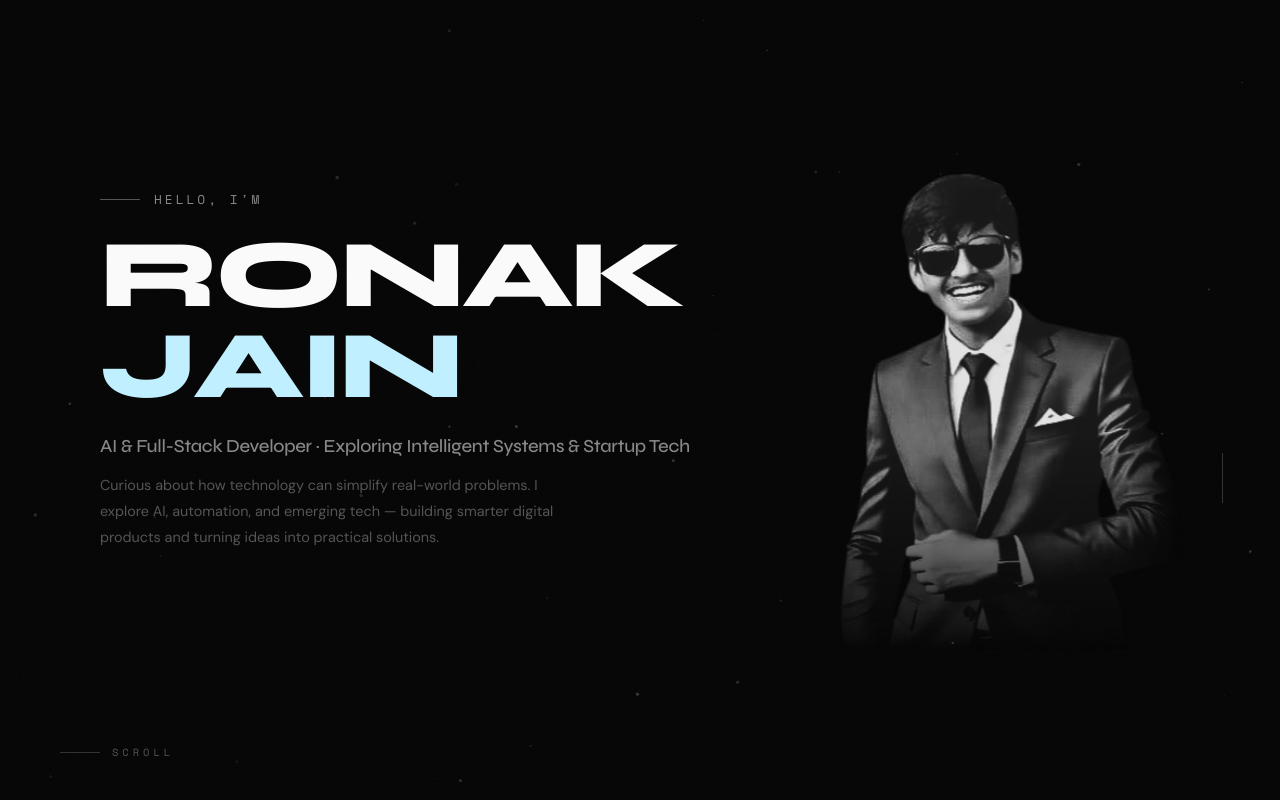
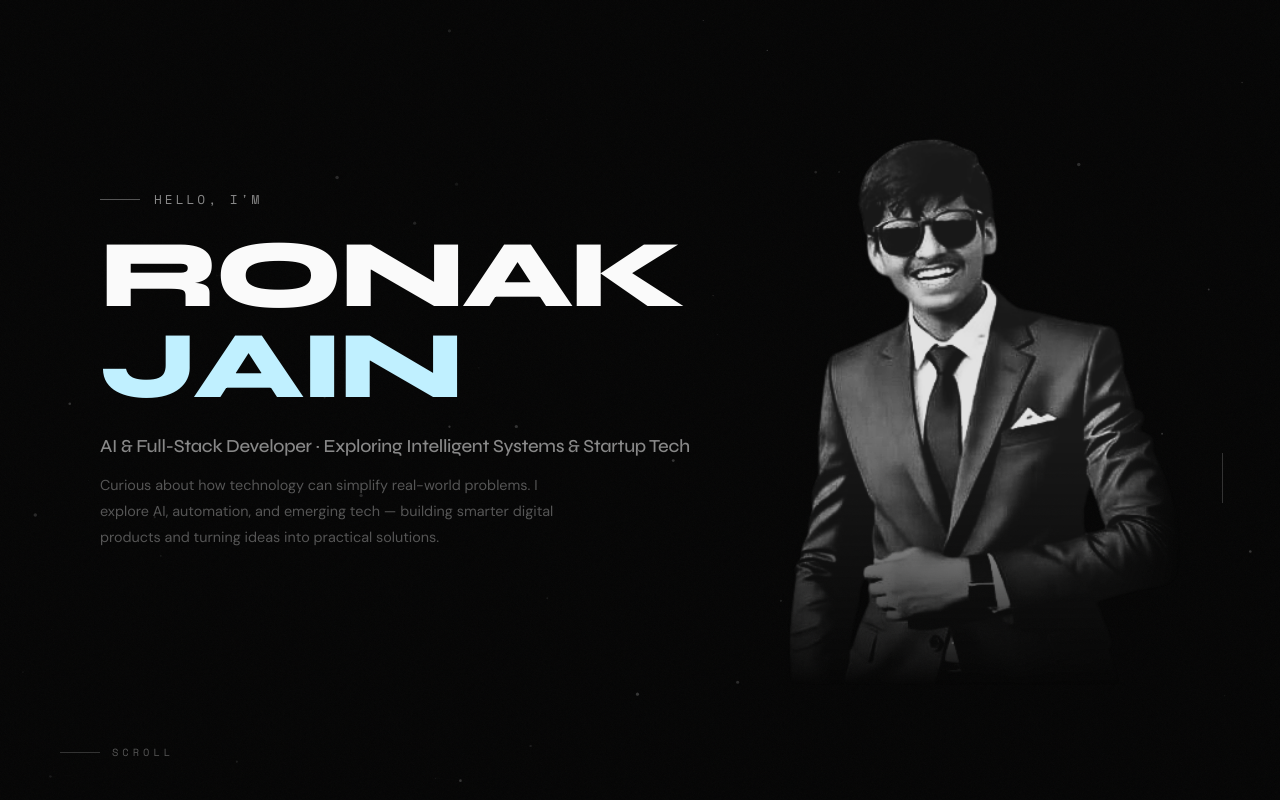
Before and after one commit to Ronakjain07/ronak-portfolio, a React (Create React App) app: page / in a window 1280 px wide. Shown: the top 800 px of the page. Built offline with nearby package versions, Linux system fonts and the light colour scheme; no server answers.

Commit message:
final changes

```diff
--- a/src/components/HeroSection.css
+++ b/src/components/HeroSection.css
@@ -159,8 +159,8 @@
 }
 
 .hero-photo {
-  width: 380px;
-  height: 480px;
+  width: 440px;
+  height: 550px;
   object-fit: cover;
   object-position: center top;
   border-radius: 0;
@@ -298,8 +298,8 @@
   .hero-cta-group { justify-content: center; }
 
   .hero-photo {
-    width: 250px;
-    height: 320px;
+    width: 320px;
+    height: 400px;
   }
 
   .hero-socials {
--- a/src/components/Terminal.jsx
+++ b/src/components/Terminal.jsx
@@ -363,7 +363,7 @@ const Terminal = ({ db, addDoc, collection }) => {
       case 'success': return <p key={index} className="t-success">{item.content}</p>;
       case 'about-photo': return (
         <div key={index} className="t-photo-row">
-          <img src="/ronak.png" alt="Ronak Jain" className="t-photo" />
+          <img src={process.env.PUBLIC_URL + '/ronak.png'} alt="Ronak Jain" className="t-photo" />
         </div>
       );
       case 'exp-title': return (
```
